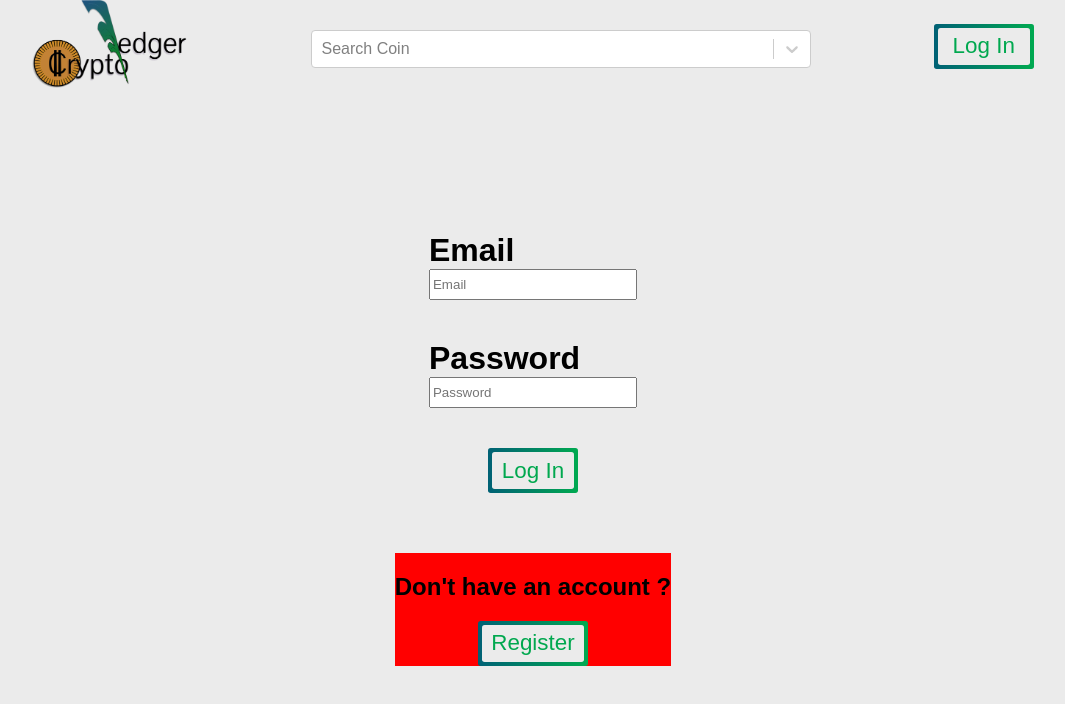
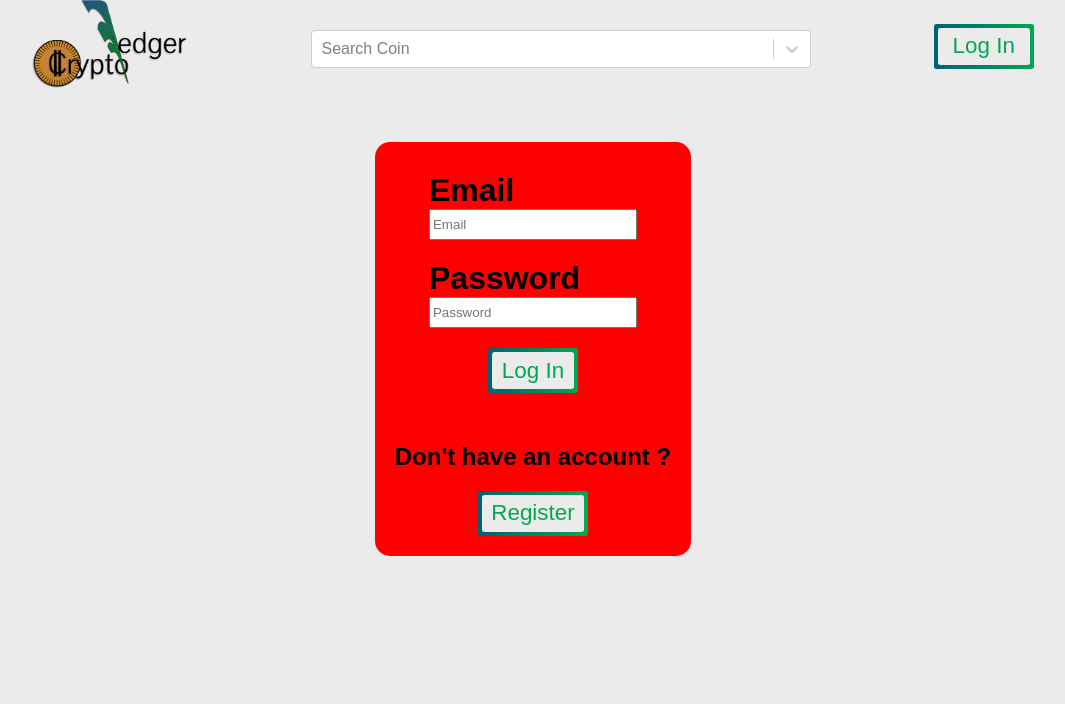
Before and after one commit to JoncarlosT/CryptoLedger-V2, a React (Create React App) app in the folder client/: page /auth in a window 1280 px wide. Shown: the top 704 px of the page, without its empty margins (107-1172 px from the left). Built offline with nearby package versions, Linux system fonts and the light colour scheme.

Commit message:
margin fixes

```diff
--- a/client/src/components/UserLogin/styles.js
+++ b/client/src/components/UserLogin/styles.js
@@ -13,7 +13,7 @@ export const LoginForm = styled.form`
 `;
 
 export const LoginFormChild = styled.div`
-  margin: 20px;
+  margin: 10px;
 `;
 
 export const LoginFormTitle = styled.h1`
--- a/client/src/components/UserRegisterFrom/styles.js
+++ b/client/src/components/UserRegisterFrom/styles.js
@@ -22,5 +22,5 @@ export const RegisterFormTitle = styled.h1`
 `;
 
 export const RegisterFormChild = styled.div`
-  margin: 20px;
+  margin: 10px;
 `;
--- a/client/src/pages/AuthPage/styles.js
+++ b/client/src/pages/AuthPage/styles.js
@@ -1,23 +1,23 @@
 import styled from "styled-components";
 
 export const StyledAuthPage = styled.div`
-  height: 100vh;
+  /* height: 100vh; */
   display: flex;
   flex-direction: column;
   align-items: center;
-  padding-top: 100px;
+  padding-top: 50px;
 `;
 
 export const AuthFormWrapper = styled.div`
   padding: 20px;
   border-radius: 15px;
+  background-color: red;
 `;
 
 export const AuthNavigationWrapper = styled.div`
   display: flex;
   flex-direction: column;
   align-items: center;
-  background-color: red;
 `;
 
 export const AuthNavigationHeader = styled.h2``;
```
